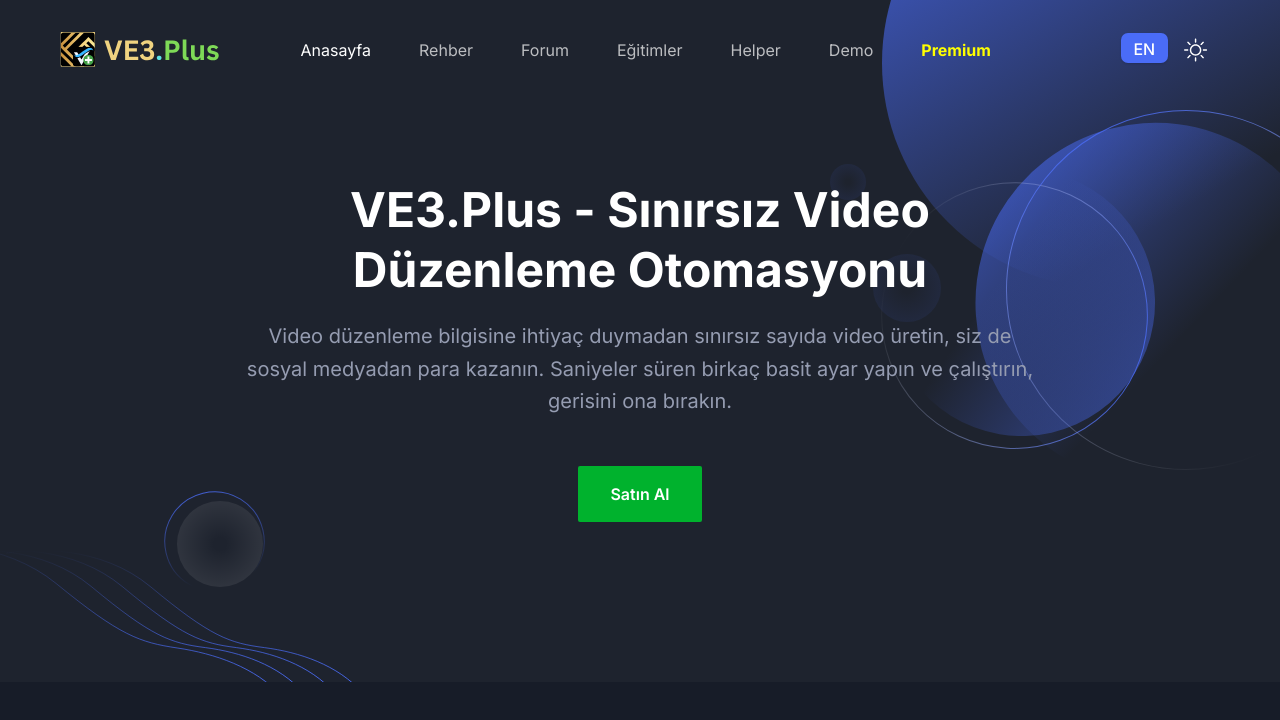
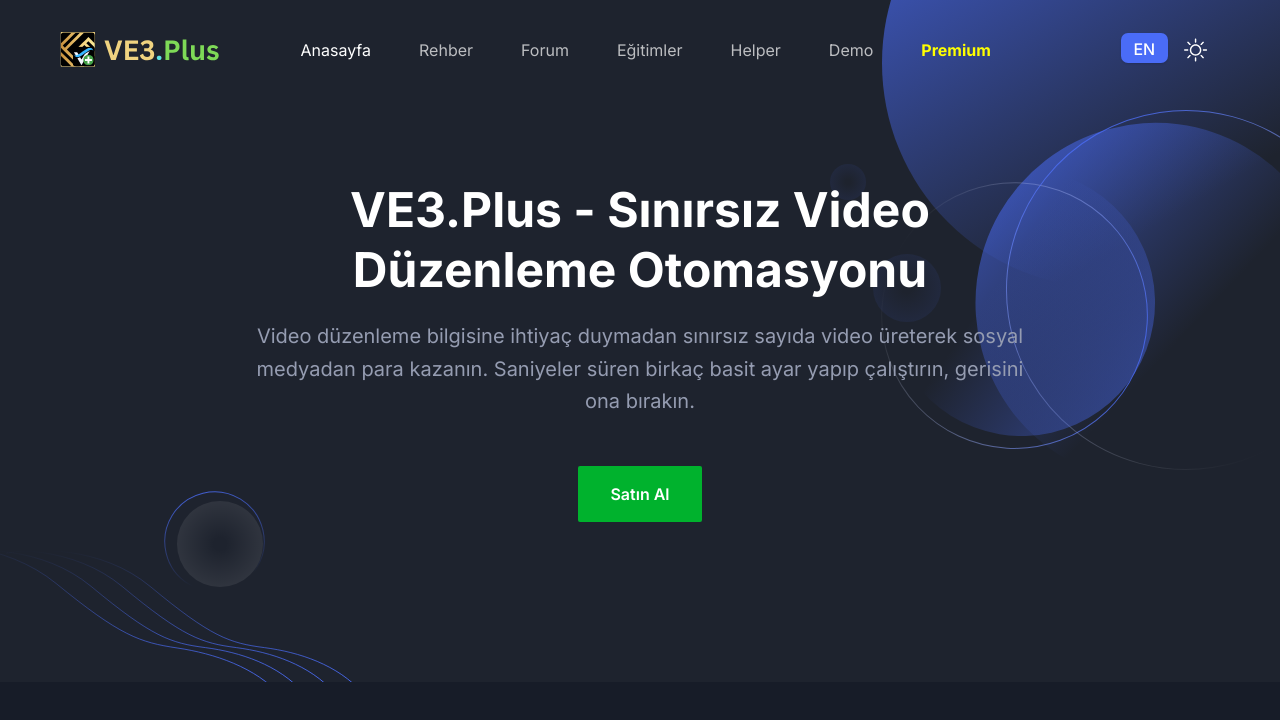
Before and after one commit to f9260/tes8, a Next.js app: page / in a window 1280 px wide. Shown: the top 720 px of the page. Built offline with nearby package versions, Linux system fonts and the light colour scheme.

Commit message:
Update index.tsx

```diff
--- a/src/components/Hero/index.tsx
+++ b/src/components/Hero/index.tsx
@@ -15,9 +15,9 @@
                     VE3.Plus - Sınırsız Video Düzenleme Otomasyonu
                   </h1>
                   <p className="mb-12 text-base !leading-relaxed text-body-color dark:text-body-color-dark sm:text-lg md:text-xl">
-                    Video düzenleme bilgisine ihtiyaç duymadan sınırsız sayıda video üretin, siz de sosyal medyadan para kazanın.
+                    Video düzenleme bilgisine ihtiyaç duymadan sınırsız sayıda video üreterek sosyal medyadan para kazanın.
 
-                    Saniyeler süren birkaç basit ayar yapın ve çalıştırın, gerisini ona bırakın.
+                    Saniyeler süren birkaç basit ayar yapıp çalıştırın, gerisini ona bırakın.
                   </p>
                   <div className="flex items-center justify-center">
                     <div className="flex flex-row items-center justify-center space-x-4 sm:space-x-0 sm:space-y-0 sm:flex-col sm:flex-row sm:justify-start">
```
